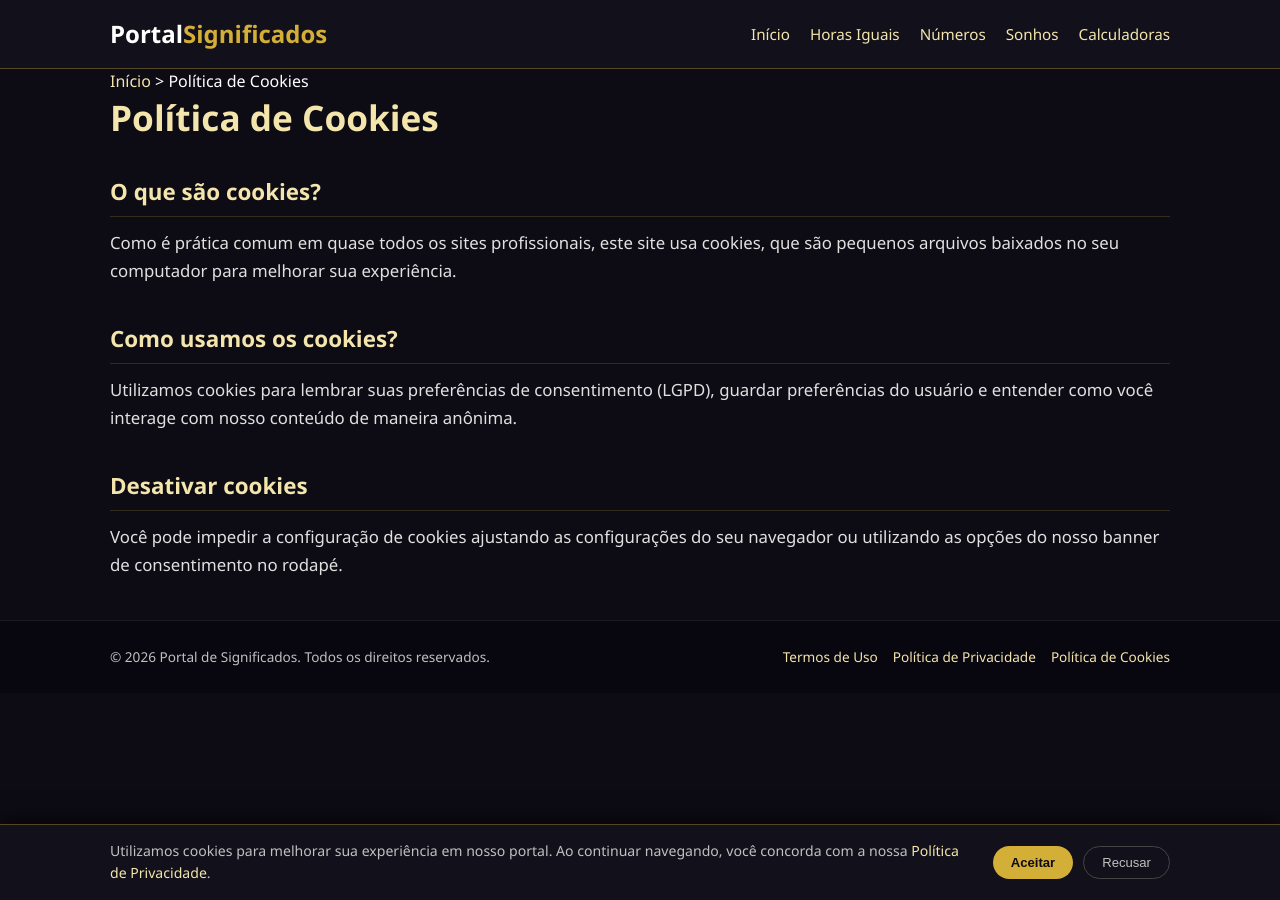
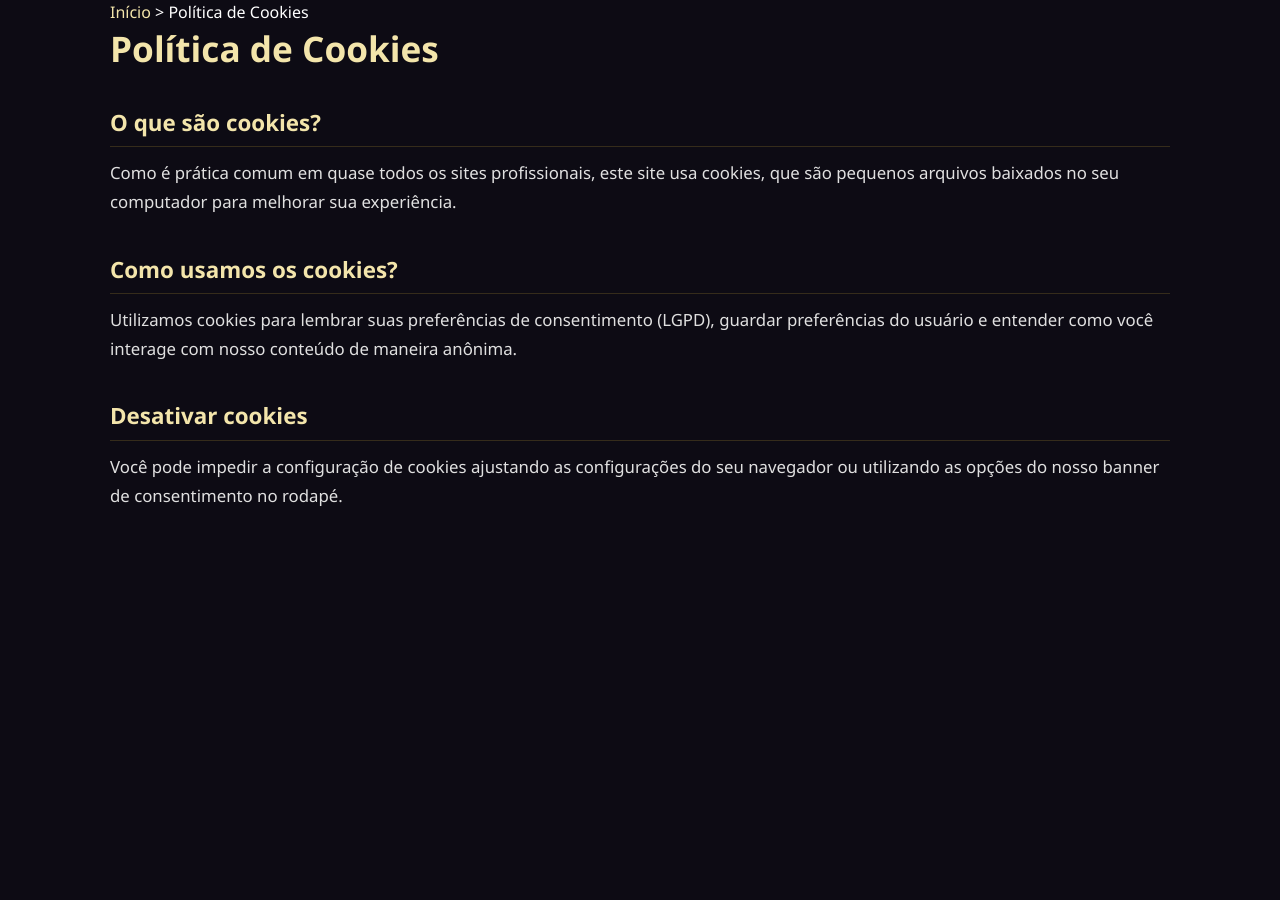
Before and after one commit to dreams-num/portal-significados, a Jekyll site: the page built from cookies/index.html, in a window 1280 px wide. Built offline with Jekyll 4.4.1, drawn with Linux system fonts in a browser that asks for light colours.

Commit message:
Refactor cookies page with new layout and content

```diff
--- a/cookies/index.html
+++ b/cookies/index.html
@@ -1,35 +1,12 @@
-<!DOCTYPE html>
-<html lang="pt-BR">
-<head>
-    <meta charset="UTF-8">
-    <meta name="viewport" content="width=device-width, initial-scale=1.0">
-    <title>Política de Cookies | Portal de Significados</title>
-    <meta name="description" content="Entenda o que são cookies, como os utilizamos no Portal de Significados e como você pode gerenciá-los.">
-
-    <link rel="icon" type="image/x-icon" href="../favicon.ico">
-    <link rel="apple-touch-icon" href="../apple-touch-icon.png">
-    <link rel="stylesheet" href="../css/style.css">
-</head>
-<body>
-    <header class="header">
-     <div class="container header-container">
-        <a href="/" class="logo">Portal<span>Significados</span></a>
-        <button class="nav-toggle" aria-label="Abrir menu de navegação" id="navToggle">
-            <span></span><span></span><span></span>
-        </button>
-        <nav class="nav-menu" id="navMenu">
-            <a href="/">Início</a>
-            <a href="/horas-iguais/">Horas Iguais</a>
-            <a href="/numeros/">Números</a>
-            <a href="/sonhos/">Sonhos</a>
-            <a href="/calculadoras/">Calculadoras</a>
-        </nav>
-    </div>
-    </header>
+---
+layout: default
+title: "Política de Cookies | Portal de Significados"
+description: "Entenda o que são cookies, como os utilizamos no Portal de Significados e como você pode gerenciá-los."
+---
 
 <main class="main-content container">
     <div class="breadcrumbs">
-            <a href="../index.html">Início</a> &gt; <span>Política de Cookies</span>
+        <a href="/">Início</a> &gt; <span>Política de Cookies</span>
     </div>
 
     <article class="article">
@@ -45,31 +22,3 @@
         <p>Você pode impedir a configuração de cookies ajustando as configurações do seu navegador ou utilizando as opções do nosso banner de consentimento no rodapé.</p>
     </article>
 </main>
-
-    <footer class="footer">
-        <div class="container footer-container">
-            <div class="footer-info">
-                <p>&copy; 2026 Portal de Significados. Todos os direitos reservados.</p>
-            </div>
-            <div class="footer-links">
-                <a href="../termos/">Termos de Uso</a>
-                <a href="../privacidade/">Política de Privacidade</a>
-                <a href="./">Política de Cookies</a>
-            </div>
-        </div>
-    </footer>
-
-    <!-- Banner de Cookies LGPD -->
-    <div id="cookieConsentBanner" class="cookie-banner" style="display: none;">
-        <div class="container cookie-container">
-            <p>Utilizamos cookies para melhorar sua experiência em nosso portal. Ao continuar navegando, você concorda com a nossa <a href="../privacidade/">Política de Privacidade</a>.</p>
-            <div class="cookie-buttons">
-                <button id="acceptCookies" class="btn-accept">Aceitar</button>
-                <button id="rejectCookies" class="btn-reject">Recusar</button>
-            </div>
-        </div>
-    </div>
-
-    <script src="../js/main.js"></script>
-</body>
-</html>
```
Lines whose indentation alone changed are shown as unchanged.
